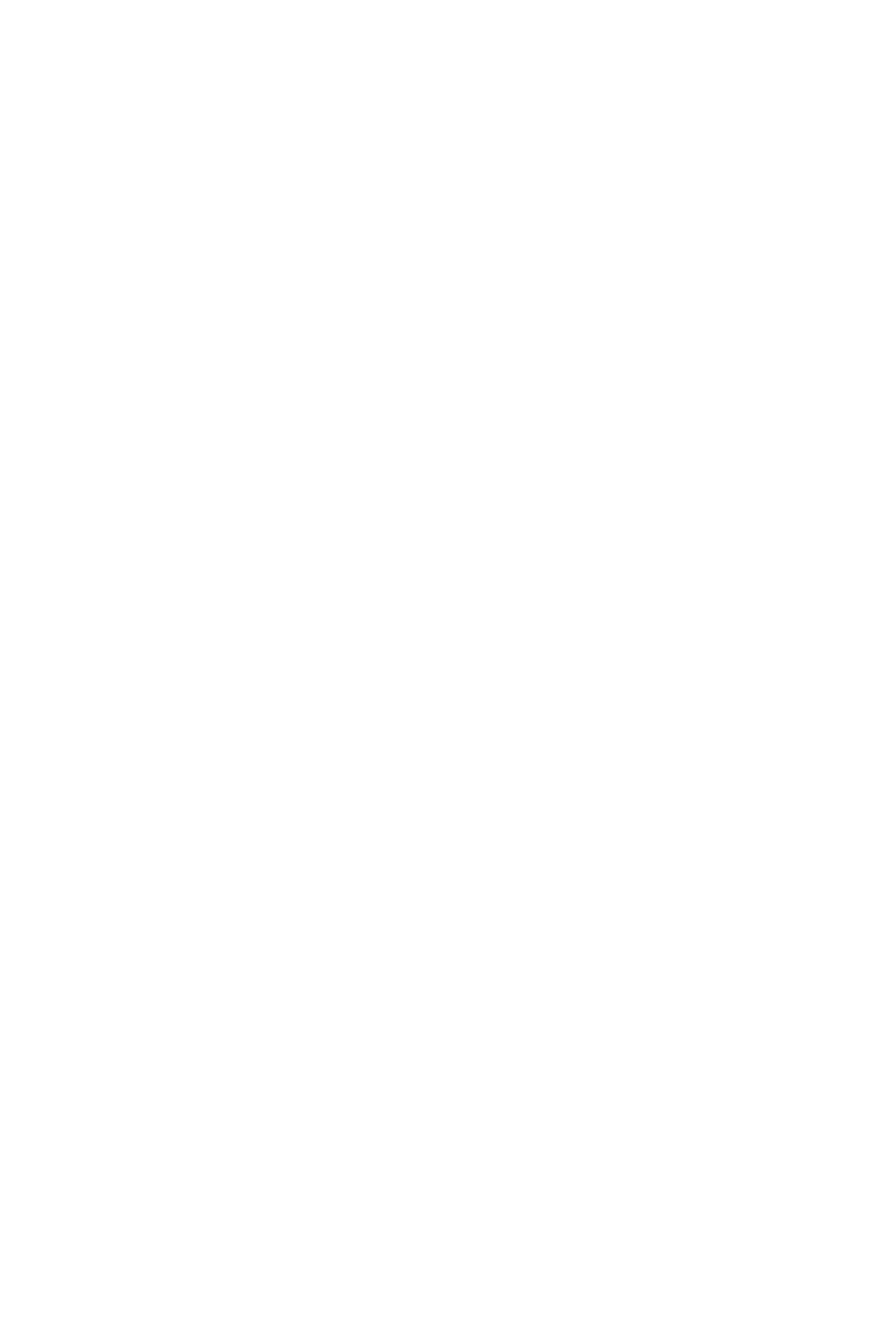
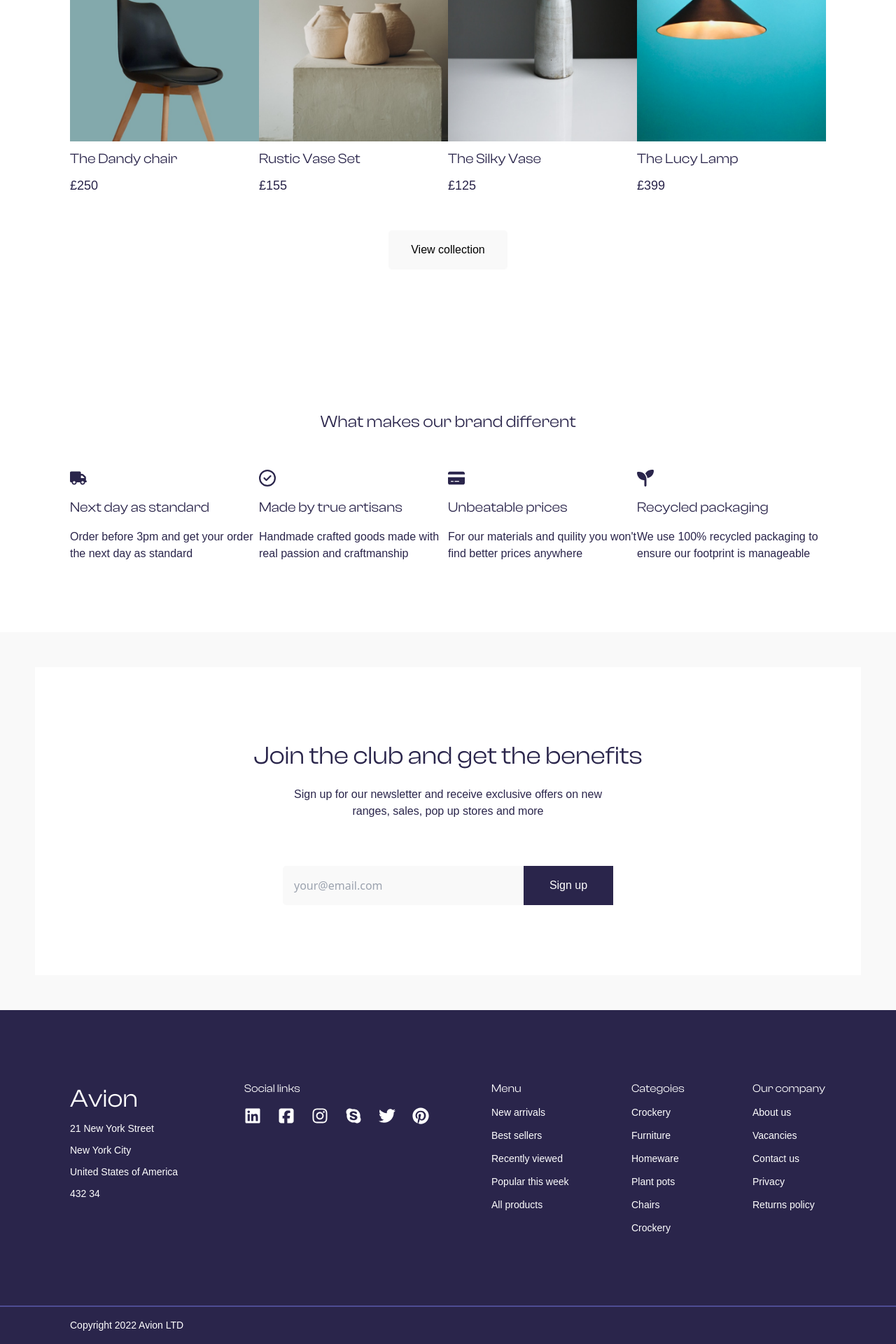
Before and after one commit to shariq001/ui-ux-hackathon, a Next.js app: page /Product-Listing in a window 1280 px wide. Shown: the part 1283-3203 px from the top of the page at 70% size. Before the commit the page ends 955 px from the top, so only its background shows below. Built offline with nearby package versions, Linux system fonts and the light colour scheme.

Commit message:
ui/ux hackathon

```diff
--- a/app/Product-Listing/page.tsx
+++ b/app/Product-Listing/page.tsx
@@ -3,9 +3,13 @@
 import React from 'react'
 import { useState } from 'react';
 import { FontAwesomeIcon } from '@fortawesome/react-fontawesome';
-import { faTruck, faXmark } from '@fortawesome/free-solid-svg-icons';
+import { faTruck, faXmark, faCreditCard, faSeedling } from '@fortawesome/free-solid-svg-icons';
+import { faLinkedin, faSquareFacebook, faInstagram, faSkype, faTwitter, faPinterest } from '@fortawesome/free-brands-svg-icons';
+import { faCircleCheck } from '@fortawesome/free-regular-svg-icons';
 import ProductListingheader from '@/components/ProductListingheader';
 import Image from 'next/image';
+import Link from 'next/link';
+import Productfooter from '@/components/Productfooter';
 
 const ProductListing = () => {
 
@@ -95,10 +99,159 @@ const ProductListing = () => {
     </div>
 
     {/* Section 2 */}
-    <div>
+    <div className='p-[100px] flex flex-col gap-[50px]'>
 
+            {/* first */}
+            <div>
+              <h2 className='text-[32px] clash text-[#2a254b]'>You might also like</h2>
+            </div>
+
+            {/* Second */}
+            <div className='flex justify-between w-full text-[#2a254b]'>
+
+              {/* 1 */}
+              <div className='flex flex-col gap-[10px] w-[305px]'>
+                <Image src='/images/product1.png' width={305} height={375} alt='Product Card' />
+                <p className='text-[20px] clash'>The Dandy chair</p>
+                <p className='text-[18px] satoshi'>&pound;250</p>
+              </div>
+
+              {/* 2 */}
+              <div className='flex flex-col gap-[10px] w-[305px]'>
+                <Image src='/images/product2.png' width={305} height={375} alt='Product Card' />
+                <p className='text-[20px] clash'>Rustic Vase Set</p>
+                <p className='text-[18px] satoshi'>&pound;155</p>
+              </div>
+
+              {/* 3 */}
+              <div className='flex flex-col gap-[10px] w-[305px]'>
+                <Image src='/images/product3.png' width={305} height={375} alt='Product Card' />
+                <p className='text-[20px] clash'>The Silky Vase</p>
+                <p className='text-[18px] satoshi'>&pound;125</p>
+              </div>
+
+              {/* 4 */}
+              <div className='flex flex-col gap-[10px] w-[305px]'>
+                <Image src='/images/product4.png' width={305} height={375} alt='Product Card' />
+                <p className='text-[20px] clash'>The Lucy Lamp</p>
+                <p className='text-[18px] satoshi'>&pound;399</p>
+              </div>
+            </div>
+
+            {/* button */}
+            <button type='button' className='text-[16px] satoshi bg-[#f9f9f9] w-[170px] px-[32px] py-[16px] rounded-[5px]  m-[auto]'>View collection</button>
     </div>
 
+    {/* Section 3 */}
+    <div className='p-[100px] flex flex-col items-center gap-[50px]'>
+
+            {/* first */}
+            <div>
+              <h2 className='clash text-[24px] text-[#2a254b]'>What makes our brand different</h2>
+            </div>
+
+            {/* Second */}
+            <div className='flex justify-between w-full items-center '>
+
+              {/* 1 */}
+              <div className='flex flex-col gap-[15px] w-[270px] text-[#2a254b]'>
+                <FontAwesomeIcon icon={faTruck} className='size-[24px]' />
+                <h2 className='text-[20px] clash'>Next day as standard</h2>
+                <p className='satoshi text-[16px] leading-[24px]'>Order before 3pm and get your order the next day as standard</p>
+              </div>
+
+              {/* 2 */}
+              <div className='flex flex-col gap-[15px] w-[270px] text-[#2a254b]'>
+                <FontAwesomeIcon icon={faCircleCheck} className='size-[24px]' />
+                <h2 className='text-[20px] clash'>Made by true artisans</h2>
+                <p className='satoshi text-[16px] leading-[24px]'>Handmade crafted goods made with real passion and craftmanship</p>
+              </div>
+
+              {/* 3 */}
+              <div className='flex flex-col gap-[15px] w-[270px] text-[#2a254b]'>
+                <FontAwesomeIcon icon={faCreditCard} className='size-[24px]' />
+                <h2 className='text-[20px] clash'>Unbeatable prices</h2>
+                <p className='satoshi text-[16px] leading-[24px]'>For our materials and quility you won&apos;t find better prices anywhere</p>
+              </div>
+
+              {/* 4 */}
+              <div className='flex flex-col gap-[15px] w-[270px] text-[#2a254b]'>
+                <FontAwesomeIcon icon={faSeedling} className='size-[24px]' />
+                <h2 className='text-[20px] clash'>Recycled packaging</h2>
+                <p className='satoshi text-[16px] leading-[24px]'>We use 100% recycled packaging to ensure our footprint is manageable</p>
+              </div>
+            </div>
+    </div>
+
+    {/* Section 4 */}
+    <div className='p-[50px] bg-[#f9f9f9]'>
+        <div className='bg-white p-[100px] text-[#2a254b] flex flex-col items-center gap-[16px]'>
+          <h2 className='text-[36px] clash'>Join the club and get the benefits</h2>
+          <p className='text-[16px] leading-[24px] satoshi w-[470px] text-center'>Sign up for our newsletter and receive exclusive offers on new ranges, sales, pop up stores and more</p>
+          <div className='flex w-[472px] h-[56px] justify-center items-center mt-[50px]'>
+            <input type="email" placeholder='your@email.com' className='w-[354px] bg-[#f9f9f9] p-[16px] rounded-[5px]'/>
+            <button type='submit' className='bg-[#2a254b] text-white satoshi px-[32px] py-[16px] w-[130px]'>Sign up</button>
+          </div>
+        </div>
+    </div>
+
+    {/* Section 5 */}
+    <div className='p-[100px] bg-[#2a254b] text-white flex justify-between w-full border-b-[2px] border-[#4e4d93]'>
+
+        {/* 1 */}
+        <div className='w-[160px]'>
+            <h2 className='clash text-[36px]'>Avion</h2>
+            <p className='satoshi leading-[30.9px] text-[14px]'>21 New York Street <br /> New York City <br /> United States of America <br /> 432 34</p>
+        </div>
+
+        {/* 2 */}
+        <div>
+            <h2 className='clash text-[16px] mb-[15px]'>Social links</h2>
+            <nav className='flex justify-center gap-[24px]'>
+                <Link href=''><FontAwesomeIcon icon={faLinkedin} className='size-[24px] text-white' /></Link>
+                <Link href=''><FontAwesomeIcon icon={faSquareFacebook} className='size-[24px] text-white' /></Link>
+                <Link href=''><FontAwesomeIcon icon={faInstagram} className='size-[24px] text-white' /></Link>
+                <Link href=''><FontAwesomeIcon icon={faSkype} className='size-[24px] text-white' /></Link>
+                <Link href=''><FontAwesomeIcon icon={faTwitter} className='size-[24px] text-white' /></Link>
+                <Link href=''><FontAwesomeIcon icon={faPinterest} className='size-[24px] text-white' /></Link>
+            </nav>
+        </div>
+
+        {/* 2 */}
+        <div className='w-[111px] flex flex-col gap-[12px]'>
+          <h3 className='clash text-[16px]'>Menu</h3>
+          <Link href='' className='text-[14px] satoshi'>New arrivals</Link>
+          <Link href='' className='text-[14px] satoshi'>Best sellers</Link>
+          <Link href='' className='text-[14px] satoshi'>Recently viewed</Link>
+          <Link href='' className='text-[14px] satoshi'>Popular this week</Link>
+          <Link href='' className='text-[14px] satoshi'>All products</Link>
+        </div>
+
+        {/* 2 */}
+        <div className='w-[84px] flex flex-col gap-[12px]'>
+          <h3 className='clash text-[16px]'>Categoies</h3>
+          <Link href='' className='text-[14px] satoshi'>Crockery</Link>
+          <Link href='' className='text-[14px] satoshi'>Furniture</Link>
+          <Link href='' className='text-[14px] satoshi'>Homeware</Link>
+          <Link href='' className='text-[14px] satoshi'>Plant pots</Link>
+          <Link href='' className='text-[14px] satoshi'>Chairs</Link>
+          <Link href='' className='text-[14px] satoshi'>Crockery</Link>
+        </div>
+
+        {/* 3 */}
+        <div className='w-[105px] flex flex-col gap-[12px]'>
+          <h3 className='clash text-[16px]'>Our company</h3>
+          <Link href='' className='text-[14px] satoshi'>About us</Link>
+          <Link href='' className='text-[14px] satoshi'>Vacancies</Link>
+          <Link href='' className='text-[14px] satoshi'>Contact us</Link>
+          <Link href='' className='text-[14px] satoshi'>Privacy</Link>
+          <Link href='' className='text-[14px] satoshi'>Returns policy</Link>
+        </div>
+
+
+      </div>
+
+      <Productfooter />
 
 
 
--- /dev/null
+++ b/components/Productfooter.tsx
@@ -0,0 +1,11 @@
+import React from 'react'
+
+const Productfooter = () => {
+  return (
+    <div className='bg-[#2a254b] text-white py-[16px] px-[100px] satoshi text-[14px]'>
+        Copyright 2022 Avion LTD
+    </div>
+  )
+}
+
+export default Productfooter
```
